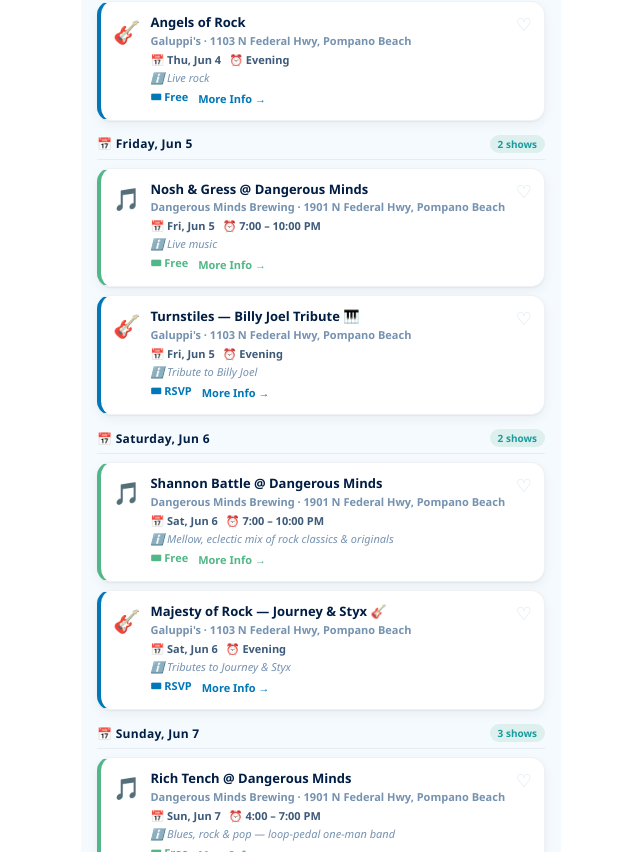
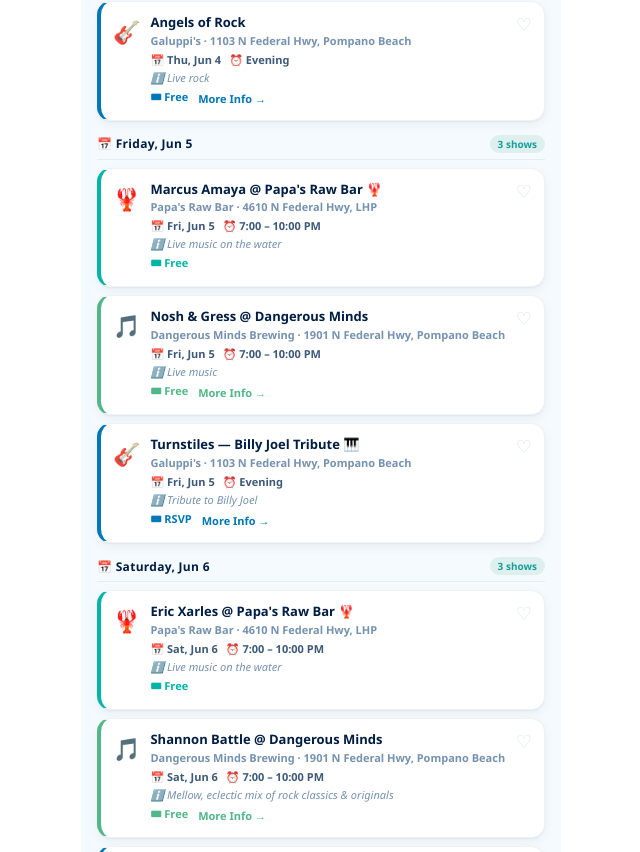
Before and after one commit to rebeccalword-lhp/lhpsocial, a React (Vite) app: page / in a window 1280 px wide. Shown: the part 2628-3480 px from the top of the page, without its empty margins (319-959 px from the left). Built offline with nearby package versions, Linux system fonts and the light colour scheme.

Commit message:
Update lhp-app.jsx

```diff
--- a/src/lhp-app.jsx
+++ b/src/lhp-app.jsx
@@ -115,7 +115,19 @@
   { id: "pk_wknd", venue: "packys", title: "Live Bands @ Packy's", org: "Packy's Sports Pub · 4480 N Federal Hwy, LHP · 954-657-8423", date: "Every Friday & Saturday", time: "8:00 PM – 12:00 AM", price: "Free · No cover · Kitchen open late", emoji: "🎸", note: "Live band every Fri & Sat night — see Packy's for who's playing.", link: "https://www.packyslhp.com/live-music/", color: "#0077B6", category: ["nightlife"] },
   { id: "pk_wed", venue: "packys", title: "Acoustic Wednesdays @ Packy's", org: "Packy's Sports Pub · 4480 N Federal Hwy, LHP", date: "Every Wednesday", time: "5:30 – 8:30 PM", price: "Free · Kitchen open late", emoji: "🎤", note: "Solo acoustic happy-hour set — see Packy's for the performer.", link: "https://www.packyslhp.com/live-music/", color: "#0096C7", category: ["nightlife"] },
   { id: "f2", venue: "nautidawg", title: "Mark Zaden @ The Nauti Dawg ⚓", org: "The Nauti Dawg Marina Cafe · Mark Zaden & The Weedline Band", date: "Every Friday & Sunday", time: "5:30 – 9:30 PM", price: "Tickets at nautidawg.com", emoji: "⚓", note: "At the new Nauti Bar right at B Dock", link: "https://nautidawg.com", color: "#00B4A6", category: ["nightlife"] },
-  { id: "papas_live", venue: "papas", title: "Live Music @ Papa's Raw Bar", org: "Papa's Raw Bar · 4610 N Federal Hwy, LHP", date: "Fri & Sat nights · Sun afternoons", time: "Fri/Sat 7–10 PM · Sun 1–4 PM", price: "Free", emoji: "🦞", note: "Live music on the water — check Papa's for the current lineup.", link: null, color: "#00B4A6", category: ["nightlife"] },
+  { id: "papas_live", venue: "papas", title: "Live Music @ Papa's Raw Bar", org: "Papa's Raw Bar · 4610 N Federal Hwy, LHP", date: "Fri & Sat nights · Sun afternoons", time: "Fri/Sat 7–10 PM · Sun 1–4 PM", price: "Free", emoji: "🦞", note: "Live music on the water — see this month's lineup below.", link: null, color: "#00B4A6", category: ["nightlife"] },
+  { id: "papj1", venue: "papas", title: "Marcus Amaya @ Papa's Raw Bar 🦞", org: "Papa's Raw Bar · 4610 N Federal Hwy, LHP", date: "Fri, Jun 5", time: "7:00 – 10:00 PM", price: "Free", emoji: "🦞", note: "Live music on the water", link: null, color: "#00B4A6", category: ["nightlife"], endDate: "2026-06-05" },
+  { id: "papj2", venue: "papas", title: "Eric Xarles @ Papa's Raw Bar 🦞", org: "Papa's Raw Bar · 4610 N Federal Hwy, LHP", date: "Sat, Jun 6", time: "7:00 – 10:00 PM", price: "Free", emoji: "🦞", note: "Live music on the water", link: null, color: "#00B4A6", category: ["nightlife"], endDate: "2026-06-06" },
+  { id: "papj3", venue: "papas", title: "Mojo Ike @ Papa's Raw Bar 🦞", org: "Papa's Raw Bar · 4610 N Federal Hwy, LHP", date: "Sun, Jun 7", time: "1:00 – 4:00 PM", price: "Free", emoji: "🦞", note: "Live music on the water", link: null, color: "#00B4A6", category: ["nightlife"], endDate: "2026-06-07" },
+  { id: "papj4", venue: "papas", title: "Pierre @ Papa's Raw Bar 🦞", org: "Papa's Raw Bar · 4610 N Federal Hwy, LHP", date: "Fri, Jun 12", time: "7:00 – 10:00 PM", price: "Free", emoji: "🦞", note: "Live music on the water", link: null, color: "#00B4A6", category: ["nightlife"], endDate: "2026-06-12" },
+  { id: "papj5", venue: "papas", title: "Jonah Tran @ Papa's Raw Bar 🦞", org: "Papa's Raw Bar · 4610 N Federal Hwy, LHP", date: "Sat, Jun 13", time: "7:00 – 10:00 PM", price: "Free", emoji: "🦞", note: "Live music on the water", link: null, color: "#00B4A6", category: ["nightlife"], endDate: "2026-06-13" },
+  { id: "papj6", venue: "papas", title: "Marina Laurendi @ Papa's Raw Bar 🦞", org: "Papa's Raw Bar · 4610 N Federal Hwy, LHP", date: "Sun, Jun 14", time: "1:00 – 4:00 PM", price: "Free", emoji: "🦞", note: "Live music on the water", link: null, color: "#00B4A6", category: ["nightlife"], endDate: "2026-06-14" },
+  { id: "papj7", venue: "papas", title: "Pierre @ Papa's Raw Bar 🦞", org: "Papa's Raw Bar · 4610 N Federal Hwy, LHP", date: "Fri, Jun 19", time: "7:00 – 10:00 PM", price: "Free", emoji: "🦞", note: "Live music on the water", link: null, color: "#00B4A6", category: ["nightlife"], endDate: "2026-06-19" },
+  { id: "papj8", venue: "papas", title: "Justin Enco @ Papa's Raw Bar 🦞", org: "Papa's Raw Bar · 4610 N Federal Hwy, LHP", date: "Sat, Jun 20", time: "7:00 – 10:00 PM", price: "Free", emoji: "🦞", note: "Live music on the water", link: null, color: "#00B4A6", category: ["nightlife"], endDate: "2026-06-20" },
+  { id: "papj9", venue: "papas", title: "Mojo Ike @ Papa's Raw Bar 🦞", org: "Papa's Raw Bar · 4610 N Federal Hwy, LHP", date: "Sun, Jun 21", time: "1:00 – 4:00 PM", price: "Free", emoji: "🦞", note: "Live music on the water", link: null, color: "#00B4A6", category: ["nightlife"], endDate: "2026-06-21" },
+  { id: "papj10", venue: "papas", title: "Pierre @ Papa's Raw Bar 🦞", org: "Papa's Raw Bar · 4610 N Federal Hwy, LHP", date: "Fri, Jun 26", time: "7:00 – 10:00 PM", price: "Free", emoji: "🦞", note: "Live music on the water", link: null, color: "#00B4A6", category: ["nightlife"], endDate: "2026-06-26" },
+  { id: "papj11", venue: "papas", title: "Jonathan James @ Papa's Raw Bar 🦞", org: "Papa's Raw Bar · 4610 N Federal Hwy, LHP", date: "Sat, Jun 27", time: "7:00 – 10:00 PM", price: "Free", emoji: "🦞", note: "Live music on the water", link: null, color: "#00B4A6", category: ["nightlife"], endDate: "2026-06-27" },
+  { id: "papj12", venue: "papas", title: "Justin Enco @ Papa's Raw Bar 🦞", org: "Papa's Raw Bar · 4610 N Federal Hwy, LHP", date: "Sun, Jun 28", time: "1:00 – 4:00 PM", price: "Free", emoji: "🦞", note: "Live music on the water", link: null, color: "#00B4A6", category: ["nightlife"], endDate: "2026-06-28" },
   { id: "gj1", venue: "galuppis", title: "Across the Universe — Beatles Tribute 🎸", org: "Galuppi's · 1103 N Federal Hwy, Pompano Beach", date: "Wed, Jun 3", time: "Evening", price: "Ticketed — see galuppis.com", emoji: "🎸", note: "Tribute to The Beatles", link: "https://www.galuppis.com/live-music-schedule/", color: "#0077B6", category: ["nightlife", "seniors"], endDate: "2026-06-03" },
   { id: "gj2", venue: "galuppis", title: "Angels of Rock", org: "Galuppi's · 1103 N Federal Hwy, Pompano Beach", date: "Thu, Jun 4", time: "Evening", price: "Free", emoji: "🎸", note: "Live rock", link: "https://www.galuppis.com/live-music-schedule/", color: "#0077B6", category: ["nightlife"], endDate: "2026-06-04" },
   { id: "gj3", venue: "galuppis", title: "Turnstiles — Billy Joel Tribute 🎹", org: "Galuppi's · 1103 N Federal Hwy, Pompano Beach", date: "Fri, Jun 5", time: "Evening", price: "RSVP", emoji: "🎸", note: "Tribute to Billy Joel", link: "https://www.galuppis.com/live-music-schedule/", color: "#0077B6", category: ["nightlife", "seniors"], endDate: "2026-06-05" },
```
